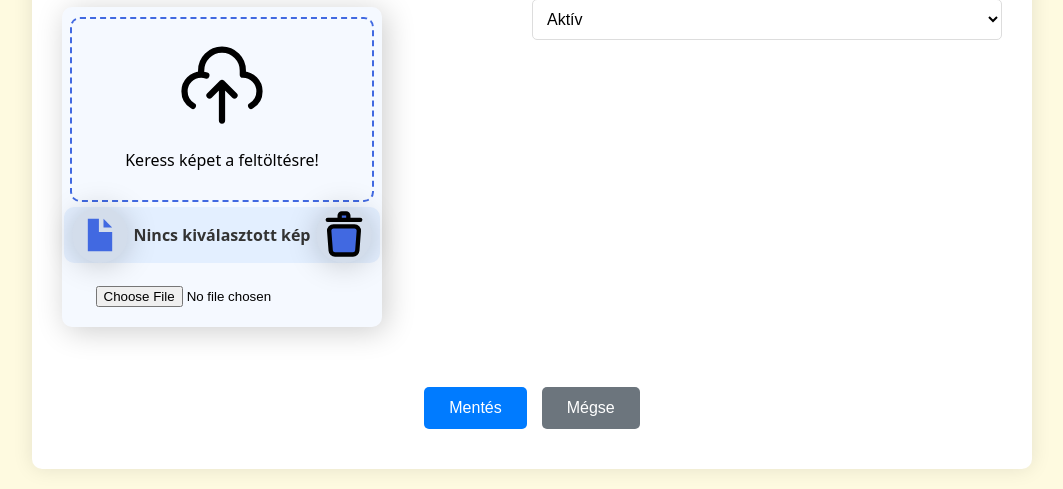
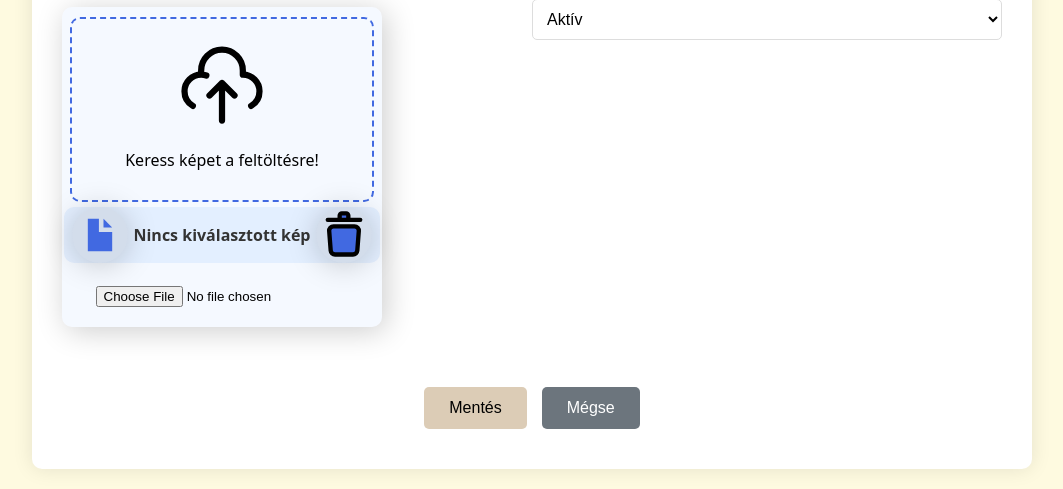
Before and after one commit to tzsofia10/Vizsgaremek, a PHP site: page /admin/content_management.php in a window 1280 px wide. Shown: the part 814-1303 px from the top of the page, without its empty margins (108-1171 px from the left). Run offline with PHP 8.4, Linux system fonts and the light colour scheme; a user stored in the database is signed in; data that the repository does not hold is empty; some libraries are stand-ins or nearby versions.

Commit message:
fccfghvgh

```diff
--- a/css/pages/newArticle.css
+++ b/css/pages/newArticle.css
@@ -91,12 +91,13 @@ header h1 {
 }
 
 .actions input[type="submit"] {
-    background-color: #007BFF;
-    color: white;
+    background-color: #DCCCB6;
+    color: black;
 }
 
 .actions input[type="submit"]:hover {
-    background-color: #0056b3;
+    background-color: #a0512db4;
+    color: white;
 }
 
 .actions input[type="reset"] {
```
Also changed, not shown: css/pages/edit.css (+4 -3 lines), css/pages/list.css (+7 -6 lines).
